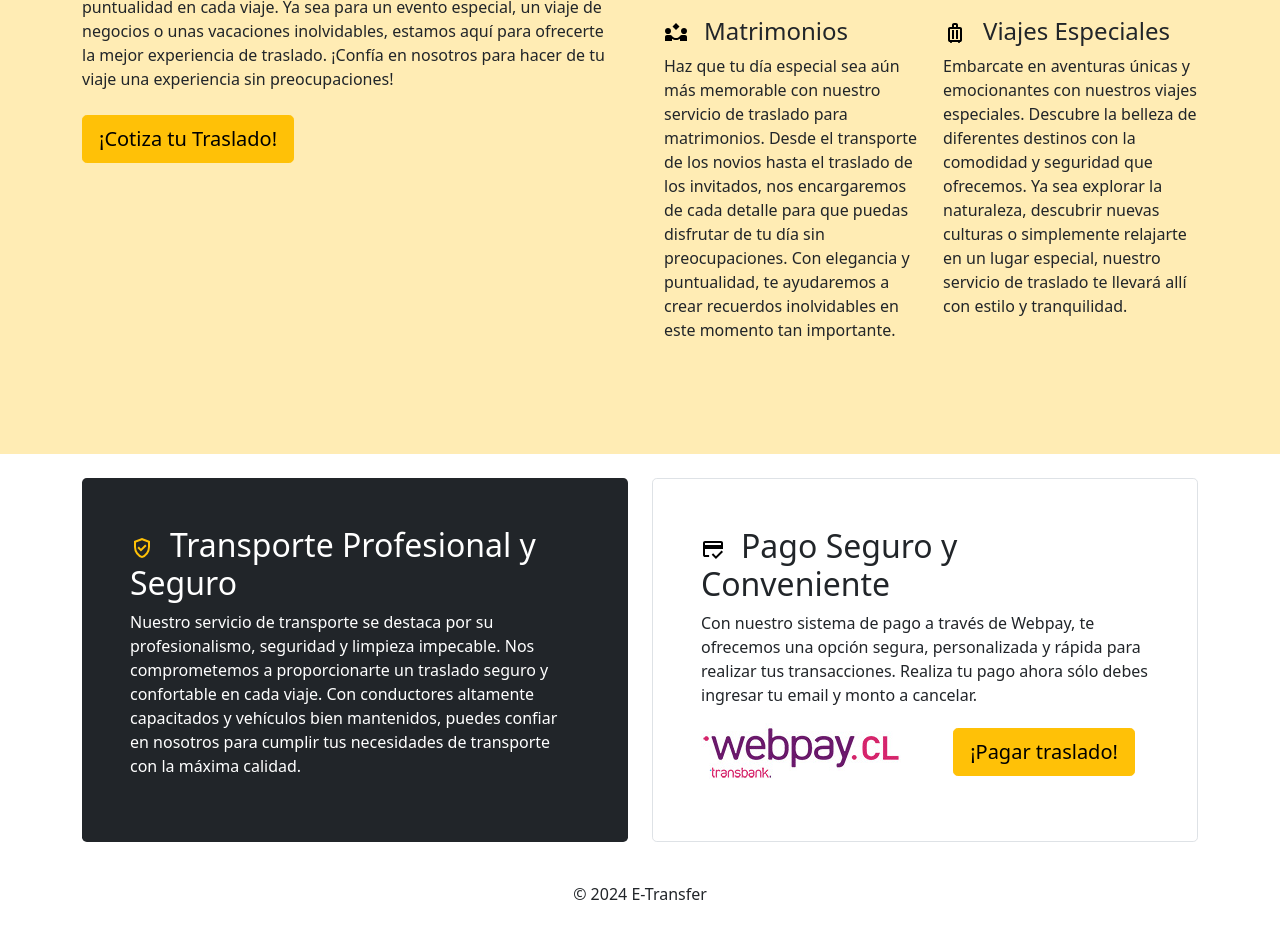
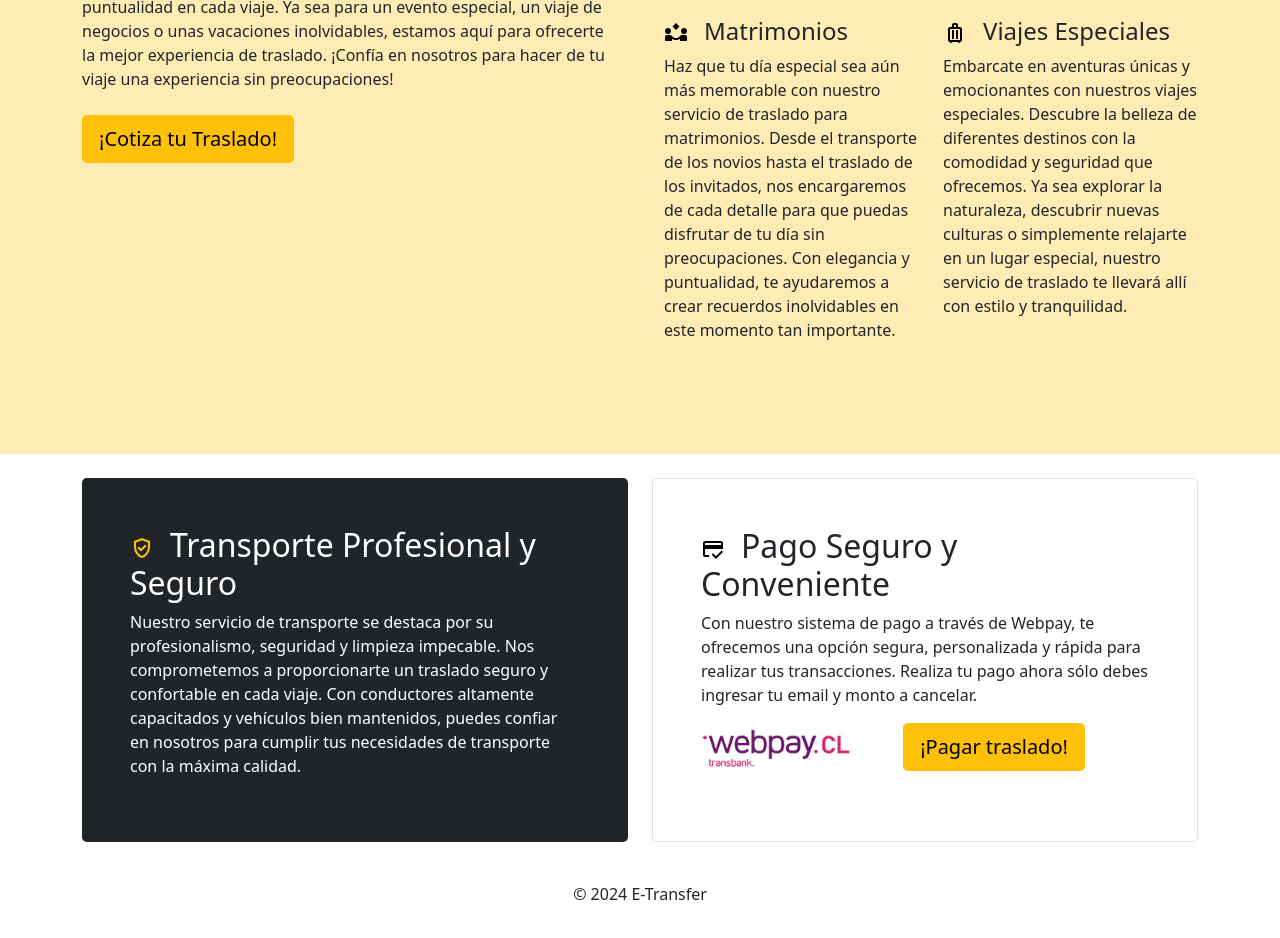
Before and after one commit to dabustosa85/cliente-etransfer, a plain HTML site: page index.html in a window 1280 px wide. Shown: the part 1926-2864 px from the top of the page. Drawn offline with nearby package versions, Linux system fonts and the light colour scheme.

Commit message:
Add files via upload

```diff
--- a/index.html
+++ b/index.html
@@ -160,7 +160,7 @@
                 <h2><svg xmlns="http://www.w3.org/2000/svg" height="24" viewBox="0 -960 960 960" width="24" class="me-3"><path d="M160-640h640v-80H160v80Zm-80-80q0-33 23.5-56.5T160-800h640q33 0 56.5 23.5T880-720v240H160v240h164v80H160q-33 0-56.5-23.5T80-240v-480ZM598-80 428-250l56-56 114 112 226-226 56 58L598-80ZM160-720v480-180 113-413Z"/></svg>Pago Seguro y Conveniente</h2>
                 <p>Con nuestro sistema de pago a través de Webpay, te ofrecemos una opción segura, personalizada y rápida para
                     realizar tus transacciones. Realiza tu pago ahora sólo debes ingresar tu email y monto a cancelar.</p>
-                <img class="me-5" src="images/webpay.jpg">
+                <img class="me-5" src="images/webpay.jpg" width="150">
                 <a class="btn btn-warning btn-lg" href="https://www.webpay.cl/form-pay/173263">¡Pagar traslado!</a>
             </div>
         </div>
```
